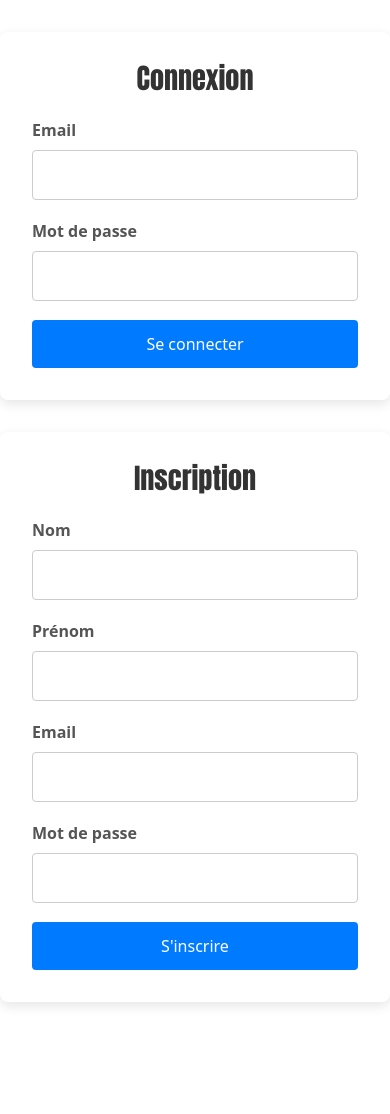
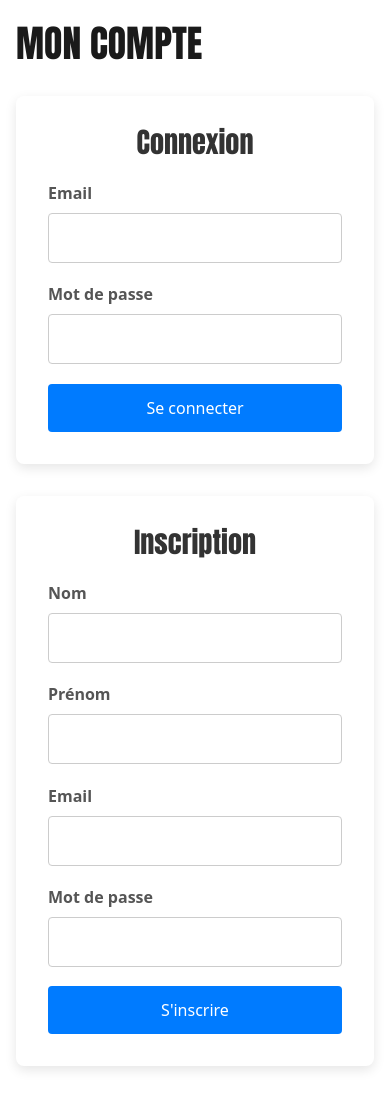
Before and after one commit to Dev9Shadow/NRV-Atelier, a PHP site: page /connexion.html in a window 390 px wide. Shown: the part 105-1219 px from the top of the page. Before the commit the page ends 1111 px from the top, so only its background shows below. Run offline with PHP 8.4, Linux system fonts and the light colour scheme.

Commit message:
pages connexion et admin responsives

```diff
--- a/front/admin.html
+++ b/front/admin.html
@@ -2,6 +2,8 @@
 <html lang="fr">
 <head>
     <meta charset="UTF-8">
+    <meta name="viewport" content="width=device-width, initial-scale=1">
+    <meta name="description" content="Jauge des soirées du festival Nancy Rock Vibration : places vendues et recettes.">
     <title>Administration - Jauges NRV</title>
     <link rel="stylesheet" href="css/main.css">
 </head>
@@ -18,7 +20,7 @@
 
     <main class="admin-jauge-container" id="admin-content">
         <!-- Le contenu sera injecté dynamiquement par admin.js (tableau ou message d'accès refusé) -->
-        <p style="text-align: center;">Chargement en cours...</p>
+        <p class="message">Chargement en cours...</p>
     </main>
 
     <script type="module" src="js/header.js"></script>
--- a/front/connexion.html
+++ b/front/connexion.html
@@ -2,6 +2,8 @@
 <html lang="fr">
 <head>
     <meta charset="UTF-8">
+    <meta name="viewport" content="width=device-width, initial-scale=1">
+    <meta name="description" content="Connexion et inscription à NRV.net pour acheter vos billets du festival Nancy Rock Vibration.">
     <title>Connexion / Inscription - NRV</title>
     <link rel="stylesheet" href="css/main.css">
 </head>
@@ -15,7 +17,8 @@
             </ul>
         </nav>
     </header>
-    <main class="container">
+    <main class="connexion">
+        <h1 class="titre-page">Mon compte</h1>
         <!-- Formulaire de Connexion -->
         <div class="form-container">
             <h2>Connexion</h2>
--- a/front/css/main.css
+++ b/front/css/main.css
@@ -138,7 +139,8 @@ a:focus-visible {
 }
 
 .programme,
-.soiree {
+.soiree,
+.connexion {
   width: 100%;
   max-width: 75rem;
   margin-inline: auto;
@@ -146,17 +148,20 @@ a:focus-visible {
 }
 @media (min-width: 48rem) {
   .programme,
-  .soiree {
+  .soiree,
+  .connexion {
     padding-inline: 1.5rem;
   }
 }
 .programme,
-.soiree {
+.soiree,
+.connexion {
   padding-block: 1.5rem 3rem;
 }
 @media (min-width: 48rem) {
   .programme,
-  .soiree {
+  .soiree,
+  .connexion {
     padding-block: 3rem;
   }
 }
@@ -172,6 +177,29 @@ a:focus-visible {
 .titre-page {
   text-transform: uppercase;
   margin-bottom: 1.5rem;
+}
+
+.connexion {
+  display: grid;
+  grid-template-columns: minmax(0, 1fr);
+  gap: 2rem;
+}
+@media (min-width: 64rem) {
+  .connexion {
+    grid-template-columns: repeat(2, minmax(0, 1fr));
+  }
+}
+.connexion {
+  align-items: start;
+}
+.connexion .titre-page {
+  grid-column: 1/-1;
+  margin-bottom: 0;
+}
+.connexion .form-container {
+  width: 100%;
+  max-width: none;
+  margin: 0;
 }
 
 .badge {
--- a/front/scss/components/_jauge.scss
+++ b/front/scss/components/_jauge.scss
@@ -1,7 +1,8 @@
+@use "../abstracts/mixins" as *;
+
 .admin-jauge-container {
-    max-width: 1000px;
-    margin: 2rem auto;
-    padding: 1rem;
+    @include conteneur;
+    padding-block: espace(l) espace(xxl);
 
     h1, h2 {
         color: #333;
--- a/front/scss/layout/_main.scss
+++ b/front/scss/layout/_main.scss
@@ -2,7 +2,8 @@
 @use "../abstracts/mixins" as *;
 
 .programme,
-.soiree {
+.soiree,
+.connexion {
     @include conteneur;
     padding-block: espace(l) espace(xxl);
 
@@ -23,3 +24,19 @@
     text-transform: uppercase;
     margin-bottom: espace(l);
 }
+
+.connexion {
+    @include grille-adaptative((lg: 2), espace(xl));
+    align-items: start;
+
+    .titre-page {
+        grid-column: 1 / -1;
+        margin-bottom: 0;
+    }
+
+    .form-container {
+        width: 100%;
+        max-width: none;
+        margin: 0;
+    }
+}
--- a/front/scss/main.scss
+++ b/front/scss/main.scss
@@ -17,3 +17,4 @@
 @use "components/billet";
 @use "components/formulaire";
 @use "components/paiement";
+@use "components/jauge";
```
Also changed, not shown: other parts of front/css/main.css (+122 -0 lines).
